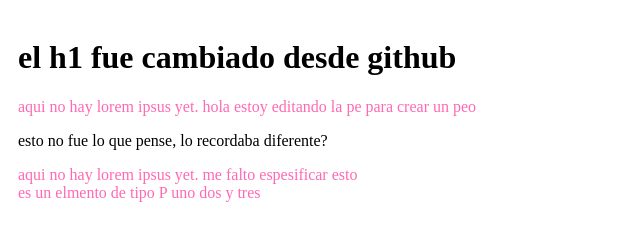
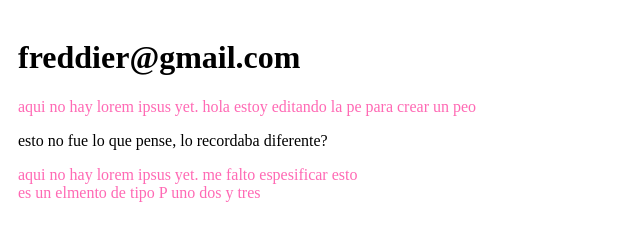
Before and after one commit to Atenadru/halal_app, a plain HTML site: page index.html in a window 1280 px wide. Shown: the whole page, without its empty margins (0-640 px from the left). Drawn offline with Linux system fonts and the light colour scheme.

Commit message:
Update index.html

```diff
--- a/index.html
+++ b/index.html
@@ -4,7 +4,7 @@
 </head>
 <body>
 <div class="wrap">
-<h1>el h1 fue cambiado desde github</h1>
+<h1>freddier@gmail.com</h1>
 <p>aqui no hay lorem ipsus yet. hola estoy editando la pe para crear un peo</p>
 
 <blink>esto no fue lo que pense, lo recordaba diferente?</blink>
```
